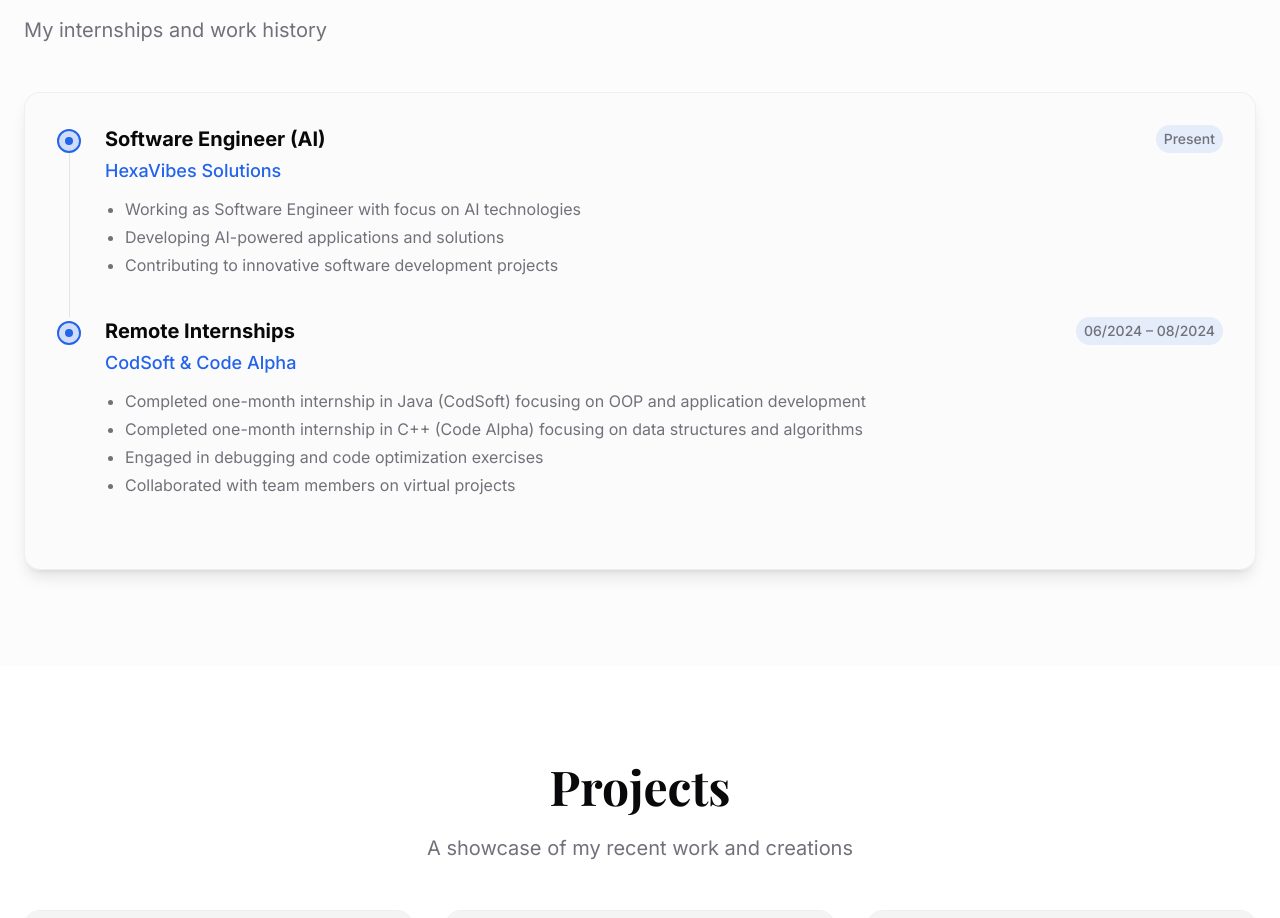
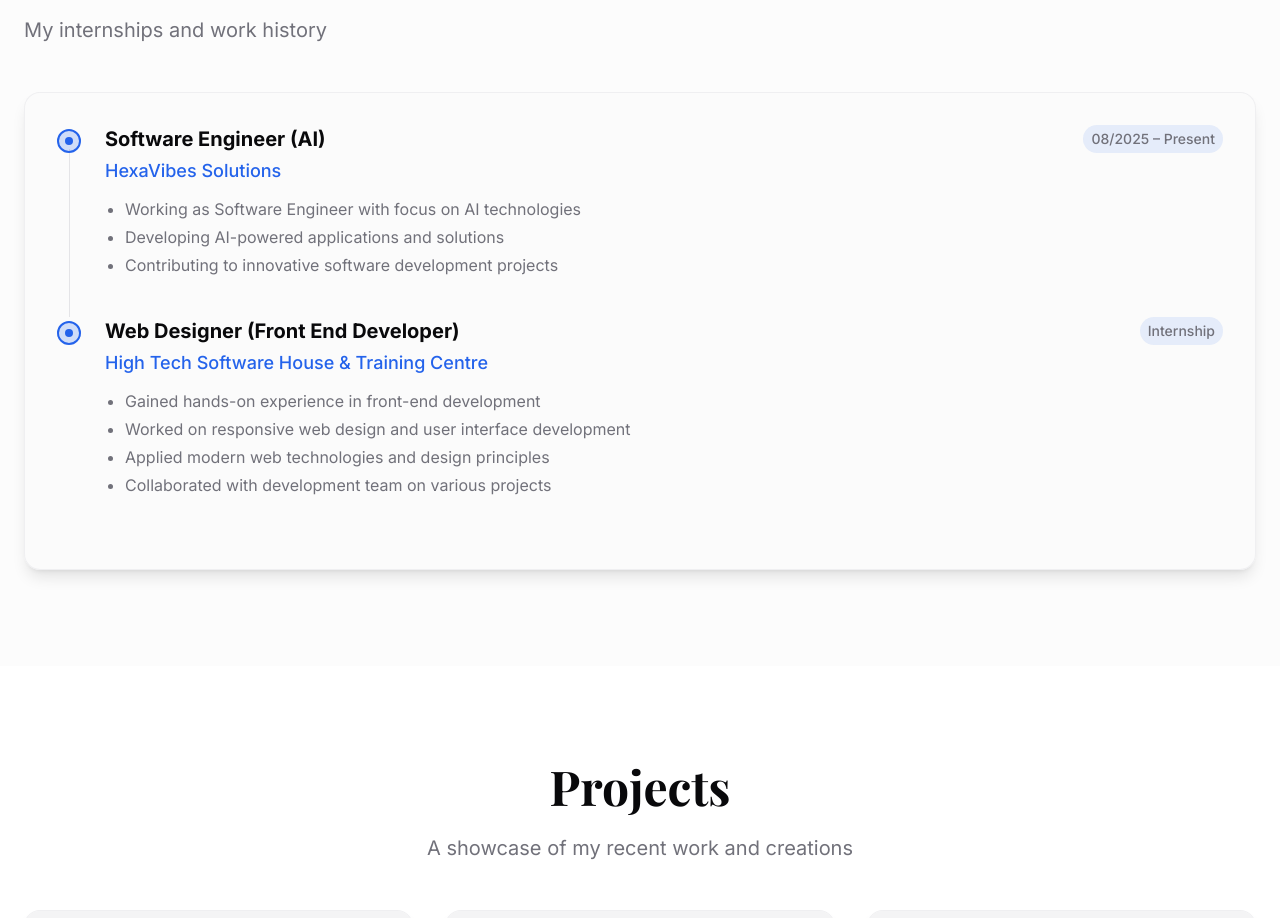
Before and after one commit to arunkumar231105/arun-kumar-portfolio, a React (Vite) app: page / in a window 1280 px wide. Shown: the part 3720-4638 px from the top of the page. Built offline with nearby package versions, Linux system fonts and the light colour scheme; a web font is replaced by a local one.

Commit message:
Update experience section
Remove remote internships from Codesoft and CodeAlpha. Add High Tech Software House & Training Centre as a Web Designer (Front End Developer). Update HexaVibes Solutions internship dates to August 2025 to present.

```diff
--- a/src/components/sections/ExperienceSection.tsx
+++ b/src/components/sections/ExperienceSection.tsx
@@ -15,7 +15,7 @@ export default function ExperienceSection() {
         <TimelineItem
           title="Software Engineer (AI)"
           subtitle="HexaVibes Solutions"
-          date="Present"
+          date="08/2025 – Present"
           description={[
             "Working as Software Engineer with focus on AI technologies",
             "Developing AI-powered applications and solutions",
@@ -24,14 +24,14 @@ export default function ExperienceSection() {
         />
 
         <TimelineItem
-          title="Remote Internships"
-          subtitle="CodSoft & Code Alpha"
-          date="06/2024 – 08/2024"
+          title="Web Designer (Front End Developer)"
+          subtitle="High Tech Software House & Training Centre"
+          date="Internship"
           description={[
-            "Completed one-month internship in Java (CodSoft) focusing on OOP and application development",
-            "Completed one-month internship in C++ (Code Alpha) focusing on data structures and algorithms",
-            "Engaged in debugging and code optimization exercises",
-            "Collaborated with team members on virtual projects"
+            "Gained hands-on experience in front-end development",
+            "Worked on responsive web design and user interface development",
+            "Applied modern web technologies and design principles",
+            "Collaborated with development team on various projects"
           ]}
           isLast={true}
         />
```
